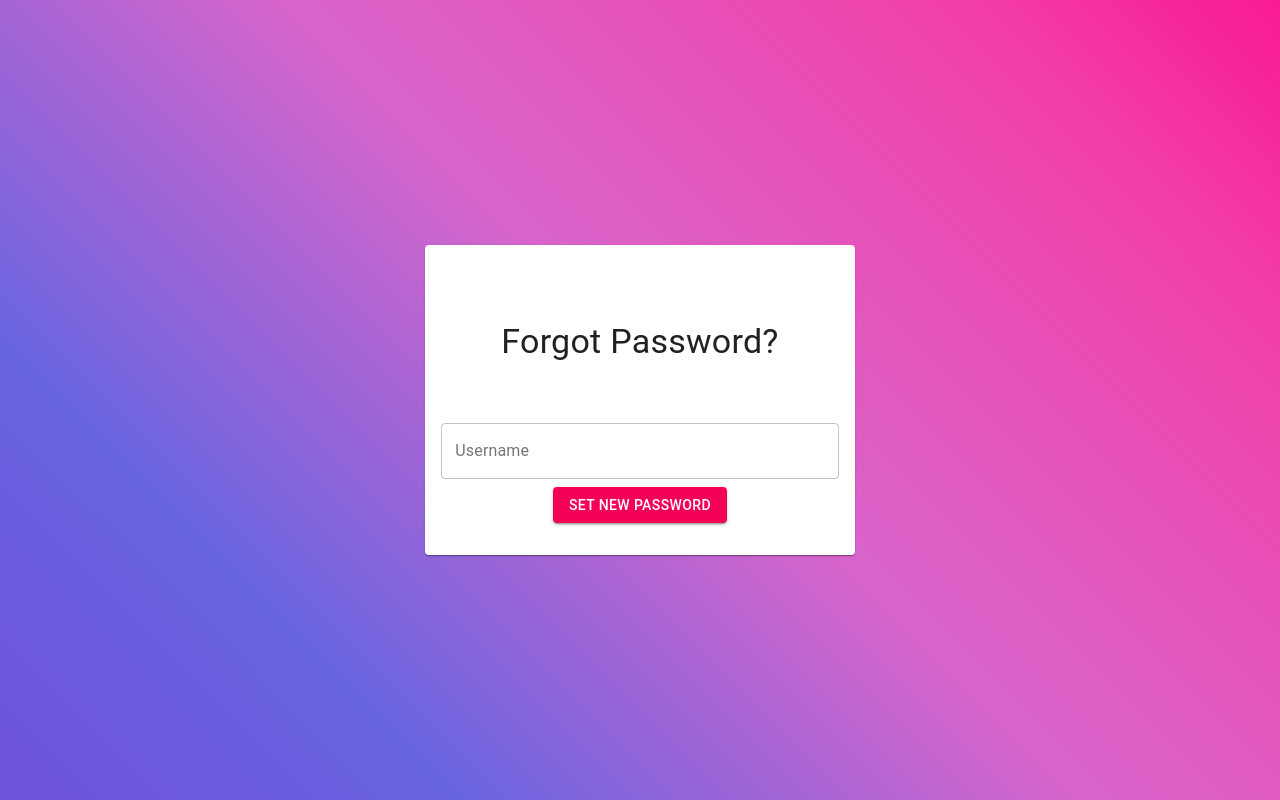
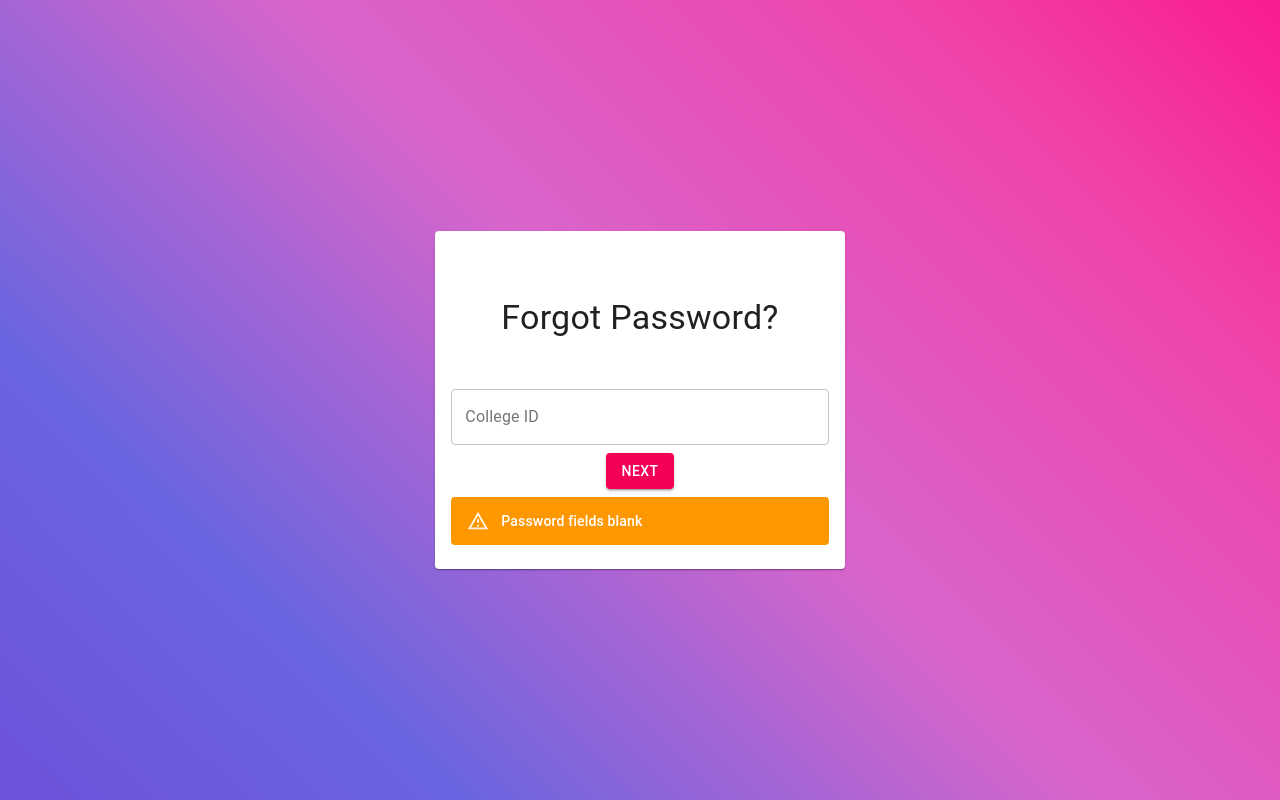
Before and after one commit to lightningbolt047/faculty-dashboard, a React (Create React App) app: page /recovery in a window 1280 px wide. Built offline with nearby package versions, Linux system fonts and the light colour scheme.

Commit message:
Forgot password UI now works properly with backend

```diff
--- a/src/index.css
+++ b/src/index.css
@@ -38,5 +38,5 @@ body {
 }
 
 .forgotPasswordScreenGrid{
-  padding: 60px;
+  padding: 50px;
 }
--- a/src/screens/ForgotPwd.js
+++ b/src/screens/ForgotPwd.js
@@ -5,8 +5,9 @@ import Grid from '@material-ui/core/Grid';
 import Card from '@material-ui/core/Card';
 import TextField from '@material-ui/core/TextField';
 import {useState} from 'react';
-import {Link} from 'react-router-dom';
-
+import {Link, Redirect} from 'react-router-dom';
+import hashString from '../services/hashService';
+import Alert from '@material-ui/lab/Alert';
 import backendQuery from '../services/backendServices';
 
 const useStyles=makeStyles({
@@ -29,7 +30,9 @@ export default function ForgotPasswordScreen(){
     const [secQuestion,setSecQuestion]=useState("");
     const [secAnswer,setSecAnswer]=useState("");
     const [dbID,setDbID]=useState("");
-    const [statusCode,setStatusCode]=useState(0);
+    const [statusCode,setStatusCode]=useState(200);
+    const [userPresent,setUserPresent]=useState(false);
+    const [passwordChangeSuccess,setPasswordChangeSuccess]=useState(false);
 
     const checkUserPresence=async ()=>{
 
@@ -43,7 +46,30 @@ export default function ForgotPasswordScreen(){
         if(responseBody.statusCode===200){
             setDbID(responseBody.dbID);
             setSecQuestion(responseBody.secQuestion);
+            setUserPresent(true);
         }
+        console.log(responseBody);
+    }
+
+    const checkSecAnswerChangePassword=async ()=>{
+
+        if(password!==confirmPassword || password===""){
+            return;
+        }
+
+        var responseBody=await backendQuery('POST','/recovery',
+            {
+                reqType:"secAnswerChangePassword",
+                dbID:dbID,
+                secAnswer:secAnswer,
+                authToken:hashString(username,password)
+            }
+        );
+        if(responseBody.statusCode===200){
+            setPasswordChangeSuccess(true);
+        }
+        setStatusCode(responseBody.statusCode);
+
         console.log(responseBody);
     }
 
@@ -52,17 +78,49 @@ export default function ForgotPasswordScreen(){
             <div className="getSecQuestion">
                 <p id="secQuestion">{"Security Question: "+secQuestion}</p>
                 <Grid container alignContent="center" justify="center">
-                    <TextField variant="outlined" color="secondary" value={secAnswer} label="Security Answer" onChange={event => setSecAnswer(event.target.value)} fullWidth/>
+                    <TextField variant="outlined" color="secondary" value={secAnswer} label="Security Answer" onChange={event => {if(!passwordChangeSuccess){setSecAnswer(event.target.value)}}} fullWidth/>
                 </Grid>
                 <Box height={8}/>
                 <Grid container alignContent="center" justify="center">
-                    <TextField variant="outlined" color="secondary" value={password} label="Password" onChange={event => setPassword(event.target.value)} type='password' fullWidth/>
+                    <TextField variant="outlined" color="secondary" value={password} label="Password" onChange={event => {if(!passwordChangeSuccess){setPassword(event.target.value)}}} type='password' fullWidth/>
                 </Grid>
                 <Box height={8}/>
                 <Grid container alignContent="center" justify="center">
-                    <TextField variant="outlined" color="secondary" value={password} label="Confirm Password" onChange={event => setConfirmPassword(event.target.value)} type='password' fullWidth/>
+                    <TextField variant="outlined" color="secondary" value={confirmPassword} label="Confirm Password" onChange={event => {if(!passwordChangeSuccess){setConfirmPassword(event.target.value)}}} type='password' fullWidth/>
                 </Grid>
                 <Box height={8}/>
+            </div>
+        );
+    }
+
+    const reqErrDiv=()=>{
+        return (
+        <div>
+            <Alert variant="filled" severity="error">
+                {!userPresent && statusCode===404 && "No such College ID"}
+                {userPresent && statusCode===403 && "Wrong Security Answer. Password not changed"}
+            </Alert>
+        </div>
+        );
+    }
+
+    const passwordMatchErrDiv=()=>{
+        return(
+        <div>
+            <Alert variant="filled" severity="warning">
+                {password==="" && "Password fields blank"}
+                {password!==confirmPassword && "Password fields do not match"}
+            </Alert>
+        </div>
+        );
+    }
+
+    const passwordChangeSuccessDiv=()=>{
+        return (
+            <div>
+                <Alert variant="filled" severity="success">
+                    Password change success
+                </Alert>
             </div>
         );
     }
@@ -80,17 +138,25 @@ export default function ForgotPasswordScreen(){
                         </Grid>
                         <div className="getUser">
                             <Grid container alignContent="center" justify="center">
-                                <TextField variant="outlined" color="secondary" value={username} label="Username" onChange ={event => setUsername(event.target.value)}  fullWidth/>
+                                <TextField variant="outlined" color="secondary" value={username} label="College ID" onChange ={event => {if(!userPresent){setUsername(event.target.value)}}}  fullWidth/>
                             </Grid>
                             <Box height={8}/>
                         </div>
-                        {statusCode==200 && getRecoveryPasswordForm()}
+                        {userPresent && getRecoveryPasswordForm()}
 
-                        <Button variant='contained' color='secondary' onClick={async ()=>checkUserPresence()}>Set New Password</Button><br></br>
+                        <Button variant='contained' color='secondary' onClick={async ()=>{
+                            if(userPresent){
+                                checkSecAnswerChangePassword();
+                            }else{
+                                checkUserPresence();
+                            }
+                        }}>{!userPresent && "Next"}{userPresent && "Set new password"}</Button><br></br>
                         <Box height={8}/>
+                        {statusCode!==200 && reqErrDiv()}
+                        {(password!==confirmPassword || password==="") && passwordMatchErrDiv()}
+                        {passwordChangeSuccess && passwordChangeSuccessDiv()}
                     </CardContent>
                 </Card>
-
             </Grid>
         </div>
     );
--- a/src/screens/Login.js
+++ b/src/screens/Login.js
@@ -10,7 +10,7 @@ import FormControlLabel from '@material-ui/core/FormControlLabel';
 import {Link} from 'react-router-dom';
 import Alert from '@material-ui/lab/Alert';
 import backendQuery from '../services/backendServices';
-const crypto=require('crypto');
+import hashString from '../services/hashService';
 
 const useStyles=makeStyles({
     title:{
@@ -32,25 +32,21 @@ export default function LoginScreen(){
     const [statusCode,setStatusCode]=useState(200);
     const [responseMessage,setResponseMessage]=useState("");
 
-    const salt="~`!@#$%^&*()_";
-
     const signInHandler= async ()=>{
         //TODO we will generate token using username and password later
         //Set cookie if keep me signed in is checked
 
-        var hash=crypto.createHash('sha1').update(username+salt+password).digest('hex');
-        console.log("Hash "+hash);
-
         var responseBody=await backendQuery('POST','/auth',
             {
                 clgID:username,
-                authToken:hash
+                authToken:hashString(username,password)
             }
         );
         if(responseBody.statusCode===403){
             if(responseBody.status==="Account locked"){
                 setResponseMessage("Account Locked");
             }else if(responseBody.status==="Wrong Password"){
+                //eslint-disable-next-line
                 setResponseMessage("Wrong Password "+"Remaining Attempts: "+responseBody.remainingAttempts);
             }
         }
--- /dev/null
+++ b/src/services/hashService.js
@@ -0,0 +1,8 @@
+const crypto=require('crypto');
+
+export default function hashString(username,password){
+    const salt="~`!@#$%^&*()_";
+    var hash=crypto.createHash('sha1').update(username+salt+password).digest('hex');
+    console.log("Hash "+hash);
+    return hash;
+}
```
